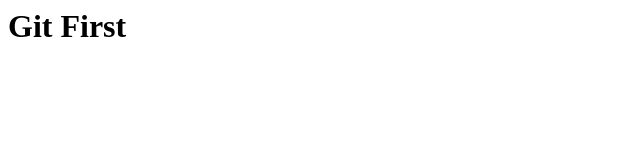
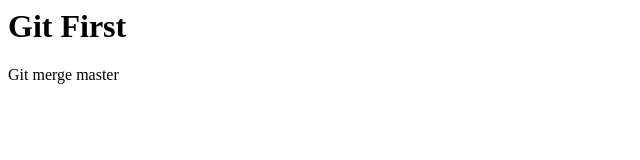
Before and after one commit to yoshihisa-tabuchi-sms/git_tutorial, a plain HTML site: page index.html in a window 1280 px wide. Shown: the full height of the page, 0-640 px from the left. Drawn offline with Linux system fonts and the light colour scheme.

Commit message:
Update index.html

```diff
--- a/index.html
+++ b/index.html
@@ -1 +1,2 @@
 <h1>Git First</h1>
+<p>Git merge master</p>
```
